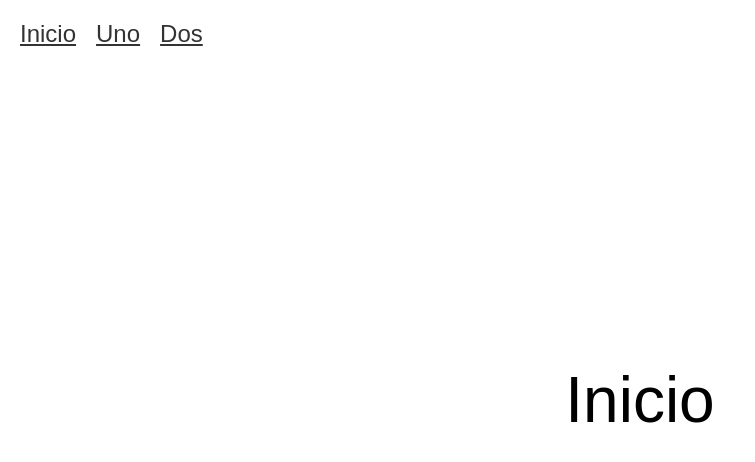
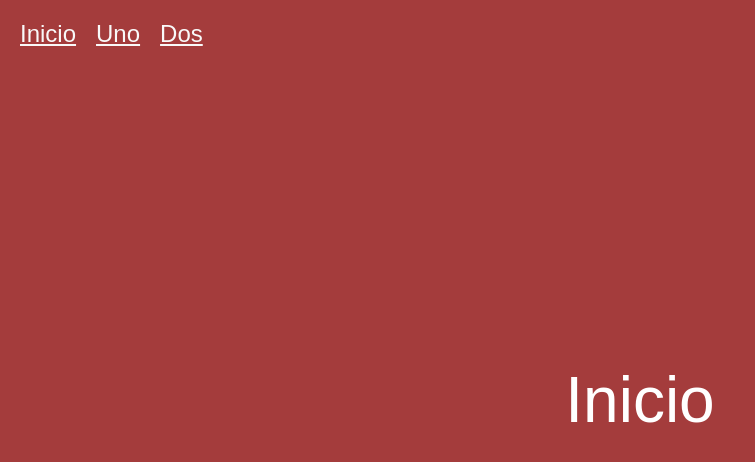
Before and after one commit to lauvirm/prueba, a plain HTML site: page index.html in a window 1280 px wide. Shown: the whole page, without its empty margins (0-755 px from the left). Drawn offline with Linux system fonts and the light colour scheme.

Commit message:
cambio al color de fondo

```diff
--- a/css/style.css
+++ b/css/style.css
@@ -9,6 +9,8 @@ body{
     display: flex;
     justify-content: center;
     align-items: center;
+    background-color: rgb(164, 60, 60);
+    color: white;
 }
 
 nav{
@@ -26,7 +28,7 @@ nav ul{
 
 nav a{
     font-size: 1.5em;
-    color: #333;
+    color: #f9f9f9;
 }
 
 h1{
```
